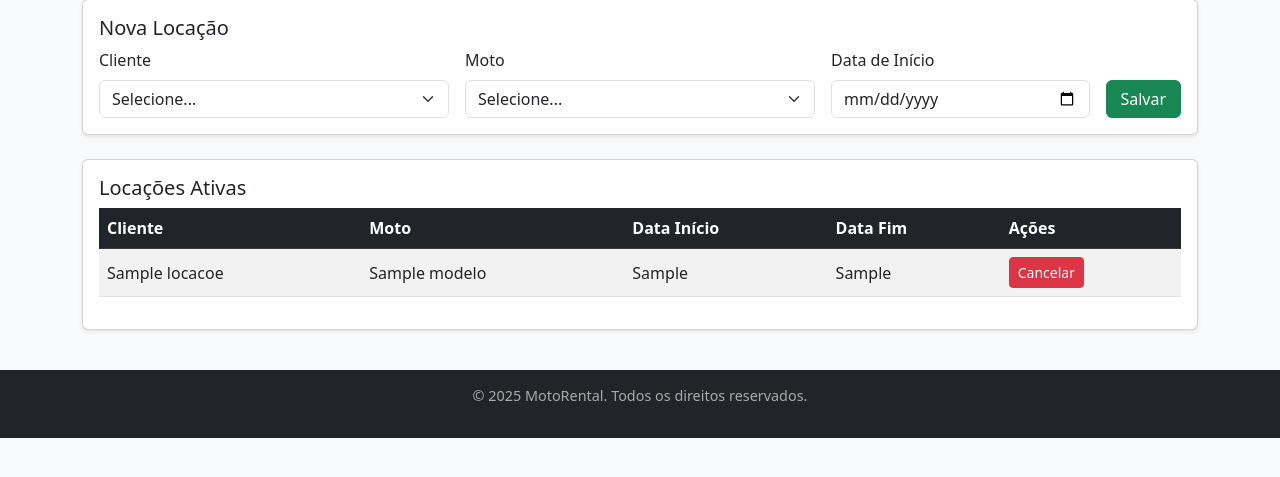
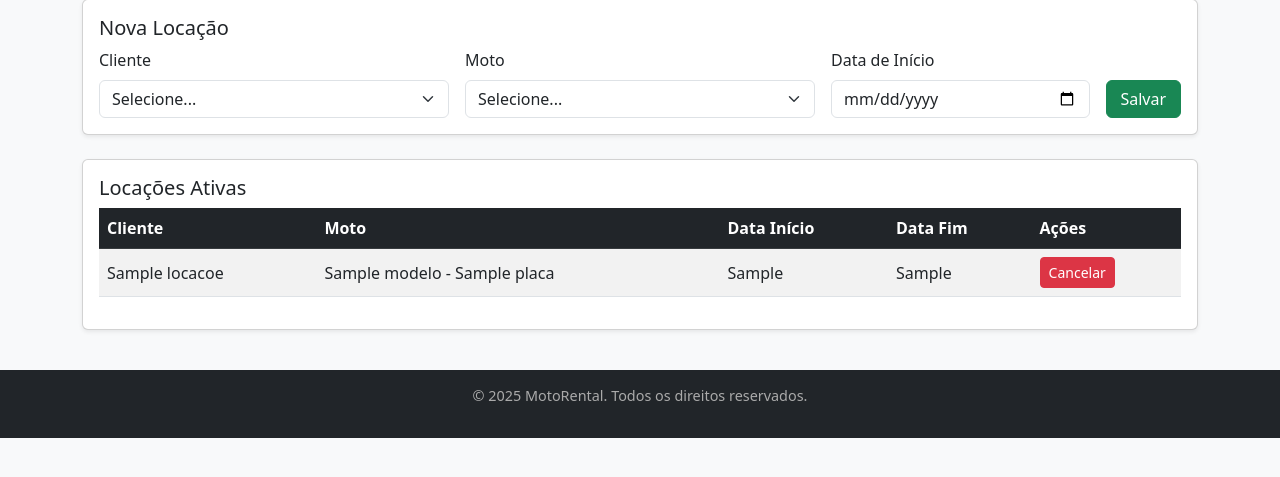
Before and after one commit to fabricio-47/MotoRental, a Flask app: page /locacoes in a window 1280 px wide. Shown: the part 143-620 px from the top of the page. Run offline with Flask 3, Linux system fonts and the light colour scheme; a database or web service that is not in the repository returns one stand-in record (values such as "Sample title"); some libraries are stand-ins or nearby versions.

Commit message:
Alterado layout com modelo e placa

```diff
--- a/app.py
+++ b/app.py
@@ -196,23 +196,34 @@ def locacoes():
         moto_id = request.form["moto_id"]
         data_inicio = request.form["data_inicio"]
 
+        # cria locação
         cur.execute("INSERT INTO locacoes (cliente_id, moto_id, data_inicio) VALUES (%s,%s,%s)",
                     (cliente_id, moto_id, data_inicio))
+        # marca moto como não disponível
         cur.execute("UPDATE motos SET disponivel=FALSE WHERE id=%s", (moto_id,))
         conn.commit()
         return redirect(url_for("locacoes"))
 
-    cur.execute("""SELECT l.id, c.nome, m.modelo, l.data_inicio, l.data_fim, l.cancelado
+    # 🔹 locações ativas (AGORA inclui a placa)
+    cur.execute("""SELECT l.id,
+                          c.nome,
+                          m.modelo,
+                          m.placa,
+                          l.data_inicio,
+                          l.data_fim,
+                          l.cancelado
                    FROM locacoes l
                    JOIN clientes c ON l.cliente_id=c.id
                    JOIN motos m ON l.moto_id=m.id
                    WHERE l.cancelado = FALSE""")
     locacoes = cur.fetchall()
 
+    # 🔹 clientes
     cur.execute("SELECT id, nome FROM clientes")
     clientes = cur.fetchall()
 
-    cur.execute("SELECT id, modelo FROM motos WHERE disponivel=TRUE")
+    # 🔹 motos disponíveis (já incluía a placa)
+    cur.execute("SELECT id, modelo, placa FROM motos WHERE disponivel=TRUE")
     motos = cur.fetchall()
 
     cur.close()
--- a/templates/locacoes.html
+++ b/templates/locacoes.html
@@ -23,7 +23,7 @@
           <select name="moto_id" class="form-select" required>
             <option value="">Selecione...</option>
             {% for m in motos %}
-              <option value="{{ m.id }}">{{ m.modelo }}</option>
+              <option value="{{ m.id }}">{{ m.modelo }} - {{ m.placa }}</option>
             {% endfor %}
           </select>
         </div>
@@ -58,7 +58,7 @@
           {% for l in locacoes %}
           <tr>
             <td>{{ l.nome }}</td>
-            <td>{{ l.modelo }}</td>
+            <td>{{ l.modelo }} - {{ l.placa }}</td>
             <td>{{ l.data_inicio }}</td>
             <td>{{ l.data_fim or '-' }}</td>
             <td>
```
